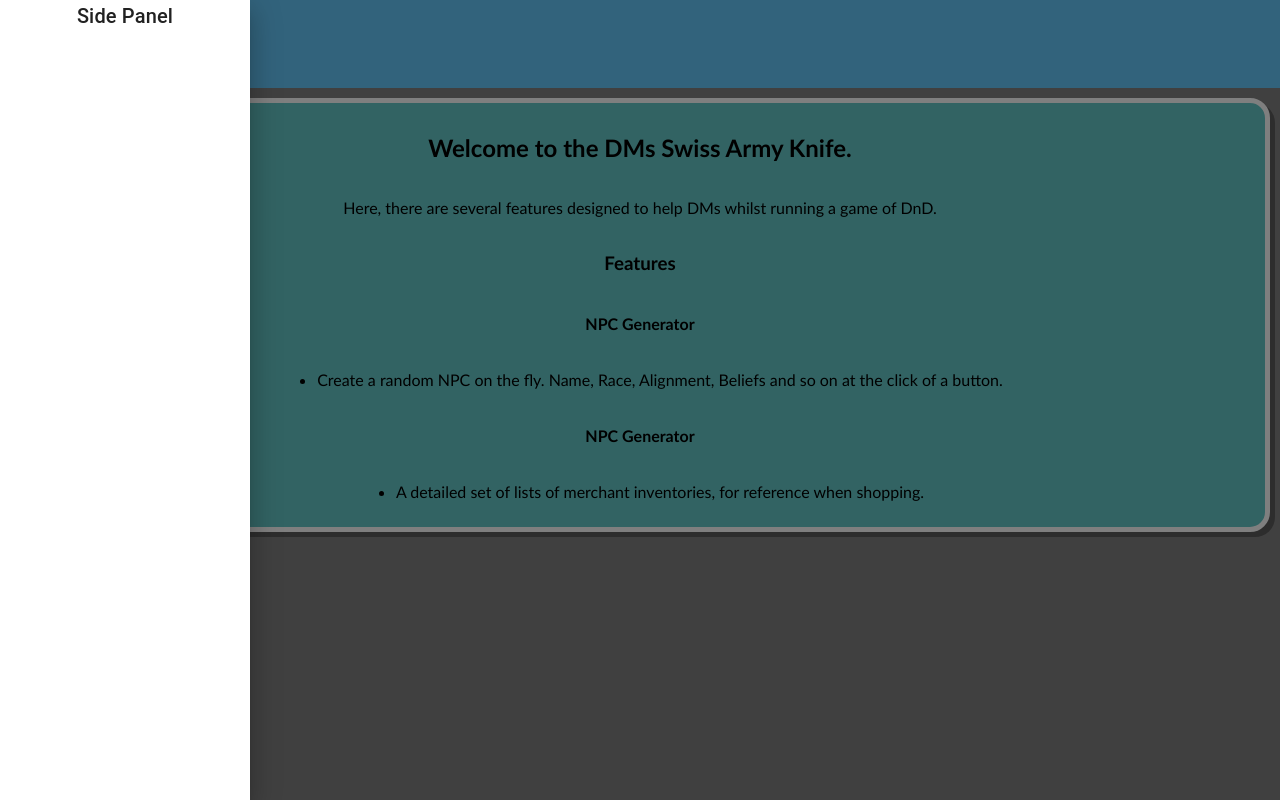
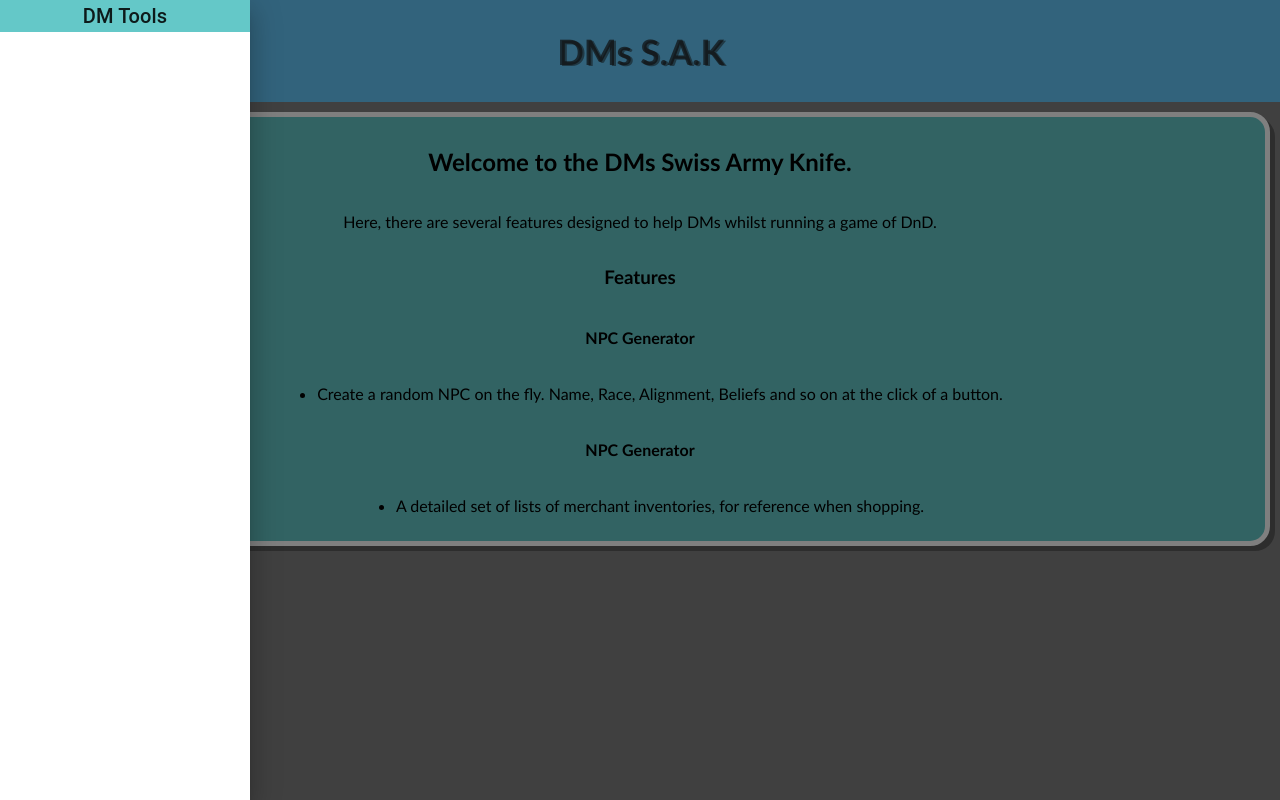
Before and after one commit to BNag87/Testing-Area, a React (Create React App) app: page / in a window 1280 px wide. Both pictures are taken after a click on the button "logo". Shown: the top 800 px of the page. Built offline with nearby package versions, Linux system fonts and the light colour scheme.

Commit message:
Installed react-router-dom

```diff
--- a/package.json
+++ b/package.json
@@ -19,6 +19,7 @@
     "react": "^17.0.2",
     "react-app-polyfill": "^3.0.0",
     "react-dom": "^17.0.2",
+    "react-router-dom": "^6.3.0",
     "react-scripts": "^2.1.3",
     "react-tooltip": "^4.2.21",
     "reactjs-popup": "^2.0.5",
--- a/src/Components/Minor Components/C-PageTopbar.js
+++ b/src/Components/Minor Components/C-PageTopbar.js
@@ -1,12 +1,18 @@
 import React from "react";
-import { TopBar } from "../../styles";
+import { TopBar, InvisiDiv, H3} from "../../styles";
 import { Sidebar } from "./C-Sidebar";
 
 export const PageTopbar = () => {
     return(
         <>
         <TopBar>
+            <InvisiDiv inputAlignItems="left" inputTextAlign="left" inputWidth="5%">
             <Sidebar/>
+            </InvisiDiv>
+
+            <InvisiDiv inputAlignItems="center" inputTextAlign="center" inputWidth="87%">
+                <H3 inputBorder="none" inputFontSize="35px" inputFontShadow="2px 1px rgba(30,30,30,0.5)" inputBackgroundColour="none" inputFontWeight="1000" inputColour="rgba(30,30,30,0.7)">DMs S.A.K</H3>
+            </InvisiDiv>
         </TopBar>
         </>
     )
--- a/src/Components/Minor Components/C-Sidebar.js
+++ b/src/Components/Minor Components/C-Sidebar.js
@@ -26,8 +26,14 @@ return(
             anchor="left"
             open={ isDrawerOpen }
             onClose={() => setIsDrawerOpen(false)}>
-                <Box background="rgb(100,200,200)" width="250px" textAlign="center" role="presentation">
-                    <Typography variant="h6" component="div">Side Panel</Typography>
+
+                <Box sx={{
+                    backgroundColor:"rgb(100,200,200)",
+                    width: "250px",
+                    textAlign:"center",
+                    }}
+                    role="presentation">
+                    <Typography variant="h6" component="div">DM Tools</Typography>
                 </Box>
         </Drawer>
     </>
--- a/src/styles.js
+++ b/src/styles.js
@@ -16,9 +16,10 @@ body {
 // ==========-------------------- HEADER STYLES
 export const InvisiDiv = styled.div`
 display: flex;
-align-items: center;
-justify-content: center;
-text-align: center;
+align-items: ${props => props.inputAlignItems || "center"};
+justify-content: ${props => props.inputJustifyContent || "center"};
+text-align: ${props => props.inputTextAlign || "center"};
+width: ${props => props.inputWidth || "auto"};
 
 ${props => props.IconDiv && css`
       display: inherit;
@@ -50,6 +51,9 @@ padding: ${props => props.inputPadding || "5px"};
 width: 180px;
 align-items: center;
 justify-content: center;
+font-size: ${props => props.inputFontSize || "14px"};
+font-weight: ${props => props.inputFontWeight || "medium"};
+text-shadow: ${props => props.inputFontShadow || "none"};
 `
 // ==========--------------------DIV STYLES
 export const Wrapper = styled.div`
@@ -71,6 +75,8 @@ export const Wrapper = styled.div`
 `;
 
 export const TopBar = styled.div`
+    display: flex;
+    flex-direction: row;
     width: ${props => props.inputWidth || "100%"};
     height: ${props => props.inputHeight || "15%"};
     margin: ${props => props.inputMargin || "0px"};
```
Also changed, not shown: 1 other file (tests, documents, lock files or other folders).
